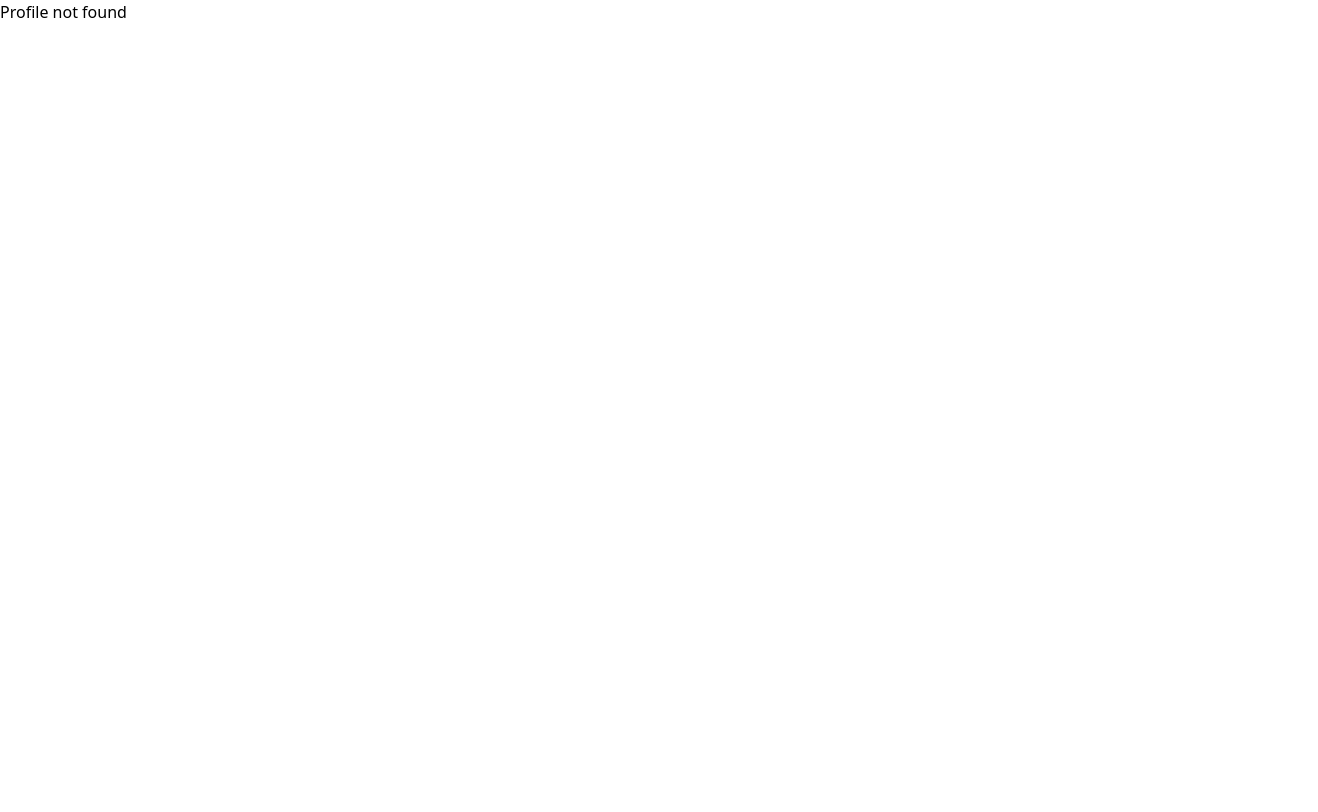
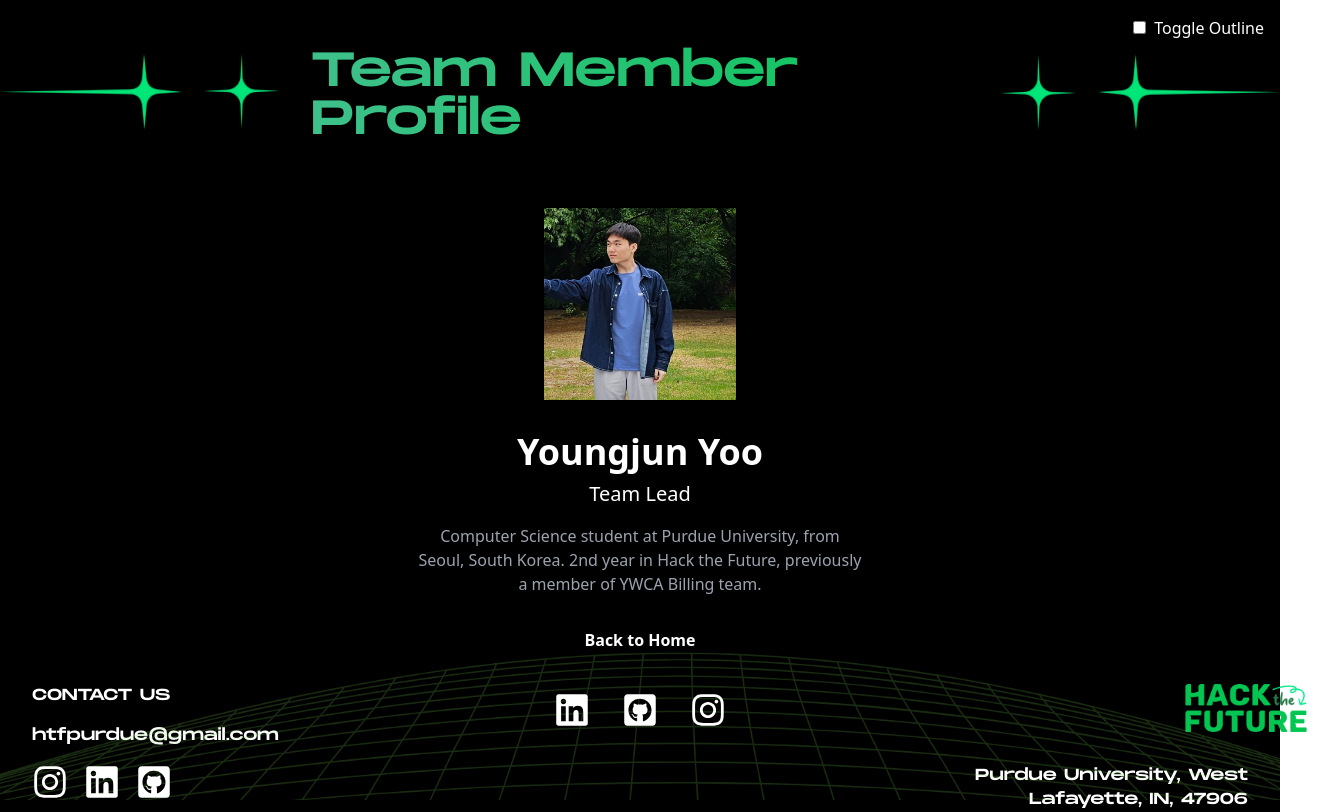
Before and after one commit to youngjun-yoo16/workshop-vite, a React (Vite) app: page /profile/Jun in a window 1280 px wide. Before the commit this address had no page. Shown: the whole page, 1318 px wide, since content can reach past the window. Built offline with nearby package versions, Linux system fonts and the light colour scheme.

Commit message:
Added Jun Page

```diff
--- a/src/Home.jsx
+++ b/src/Home.jsx
@@ -7,9 +7,8 @@ export default function Home() {
   const [showOutline, setShowOutline] = useState(false);
 
   // Names and images for each profile
-  const profileData = [
-    { name: "Ryan(Demo)", imageSrc: "/ryanpic.jpg" },  // Feel free to remove demo page whenever you want
-    { name: "Person1", imageSrc: "/defaultpfp.jpg" },
+  const profileData = [ // Feel free to remove demo page whenever you want
+    { name: "Jun", imageSrc: "/junpic.jpg" },
     { name: "Person2", imageSrc: "/defaultpfp.jpg" },
     { name: "Person3", imageSrc: "/defaultpfp.jpg" },
     { name: "Person4", imageSrc: "/defaultpfp.jpg" },
--- a/src/main.jsx
+++ b/src/main.jsx
@@ -3,6 +3,7 @@ import { createRoot } from 'react-dom/client'
 import { BrowserRouter as Router, Route, Routes } from 'react-router-dom'
 import { useParams } from "react-router-dom";
 import DemoPage from './pages/demoPage.jsx'
+import JunPage from './pages/JunPage.jsx';
 import './index.css'
 import Home from './Home.jsx'
 import Example from './pages/example.jsx';
@@ -28,8 +29,8 @@ function ProfileRouter() {
       return <DemoPage />;
 
     // Change <DemoPage /> to your custom profile page, and change the case to your name
-    case "Person1":
-      return <DemoPage />;
+    case "Jun":
+      return <JunPage />;
     case "Person2":
       return <DemoPage />;
     case "Person3":
--- /dev/null
+++ b/src/pages/JunPage.jsx
@@ -0,0 +1,99 @@
+import React, { useState } from "react";
+import { Link } from "react-router-dom"; // Import Link for navigation
+import { FaInstagram, FaLinkedin, FaGithubSquare } from "react-icons/fa";
+
+export default function JunPage() {
+  const [isHovered, setIsHovered] = useState(false);
+  const [showOutline, setShowOutline] = useState(false);
+
+  const toggleOutline = () => {
+    setShowOutline((prev) => !prev);
+  };
+
+  return (
+    <div className={`h-screen w-screen bg-black ${showOutline ? 'outline' : ''}`}>
+      <div className="h-full w-full bg-black flex-col relative pt-10">
+
+        <div className="absolute top-4 right-4 flex items-center">
+          <label className="switch">
+            <input type="checkbox" checked={showOutline} onChange={toggleOutline} />
+            <span className="slider round"></span>
+          </label>
+          <span className="ml-2 text-white">Toggle Outline</span>
+        </div>
+
+        {/* Header */}
+        <div className="h-1/12 w-full font-monument text-white text-5xl flex-col items-center">
+          <div className="flex items-center justify-center h-full ">
+            <img src="/leftarrow.png" alt="left arrow" />
+            <h1 className="pt-2 mx-8 animate-text gradient">Team Member Profile</h1>
+            <img src="/rightarrow.png" alt="right arrow" />
+          </div>
+        </div>
+
+        {/* Profile Section */}
+        <div className="w-full h-3/6 flex flex-col items-center mt-4 pt-12">
+          {/* Profile Picture */}
+          <img
+            src="../junpic.jpg" // Placeholder image
+            alt="Profile Picture"
+            className={`w-48 h-48 object-cover ${isHovered ? "scale-110" : "scale-100"} transition-transform duration-300`}
+            onMouseEnter={() => setIsHovered(true)}
+            onMouseLeave={() => setIsHovered(false)}
+          />
+
+          {/* Member Info */}
+          <div className="text-center text-white mt-8">
+            <h2 className="text-4xl font-bold">Youngjun Yoo</h2>
+            <h3 className="text-xl mt-2">Team Lead</h3>
+            <p className="mt-4 text-gray-400 max-w-md">
+              Computer Science student at Purdue University, from Seoul, South Korea.
+              2nd year in Hack the Future, previously a member of YWCA Billing team.
+            </p>
+          </div>
+          <Link to="/" className="z-10 mt-6 bg-htfgreen text-white font-bold py-2 px-4 rounded transition duration-300 hover:bg-green-700">
+            Back to Home
+          </Link>
+
+          {/* Contact Links */}
+          <div className="flex mt-8 gap-8 z-10">
+            <a href="https://www.linkedin.com/in/ryanerickson680/" target="_blank" rel="noreferrer">
+              <FaLinkedin className="text-white text-4xl hover:animate-pop cursor-pointer" />
+            </a>
+            <a href="https://github.com/RyanErickson680" target="_blank" rel="noreferrer">
+              <FaGithubSquare className="text-white text-4xl hover:animate-pop cursor-pointer" />
+            </a>
+            <a href="https://www.instagram.com/erickson_ryan/" target="_blank" rel="noreferrer">
+              <FaInstagram className="text-white text-4xl hover:animate-pop cursor-pointer" />
+            </a>
+          </div>
+        </div>
+
+        {/* Footer */}
+        <div className="w-full flex gap-10 font-monument text-base bg-black text-white pt-20">
+          <div className="flex-col px-8 pt-16">
+            <h1 className="pb-4 text-htfgreen">CONTACT US</h1>
+            <h1>htfpurdue@gmail.com</h1>
+            <div className="flex absolute z-10 text-4xl pt-4 gap-4">
+              <a href="https://www.instagram.com/hackthefuturepurdue/" target="_blank" rel="noreferrer">
+                <FaInstagram className="hover:animate-pop cursor-pointer" />
+              </a>
+              <a href="https://www.linkedin.com/company/hack-the-future-at-purdue/" target="_blank" rel="noreferrer">
+                <FaLinkedin className="hover:animate-pop cursor-pointer" />
+              </a>
+              <a href="https://github.com/Hack-the-Future" target="_blank" rel="noreferrer">
+                <FaGithubSquare className="hover:animate-pop cursor-pointer" />
+              </a>
+            </div>
+          </div>
+          <div className="flex-col pt-16 w-1/2"></div>
+          <div className="flex-col relative justify-right px-8 pt-16">
+            <img src="/Logo.png" className="h-12 w-42 pl-32 mb-8 ml-40 object-end" alt="Logo" />
+            <h1 className="text-right">Purdue University, West Lafayette, IN, 47906</h1>
+          </div>
+          <img className="absolute overflow-hidden bottom-0 z-0" src="/globe.png" alt="Globe Background" />
+        </div>
+      </div>
+    </div>
+  );
+}
```
Also changed, not shown: public/junpic.jpg (added).
